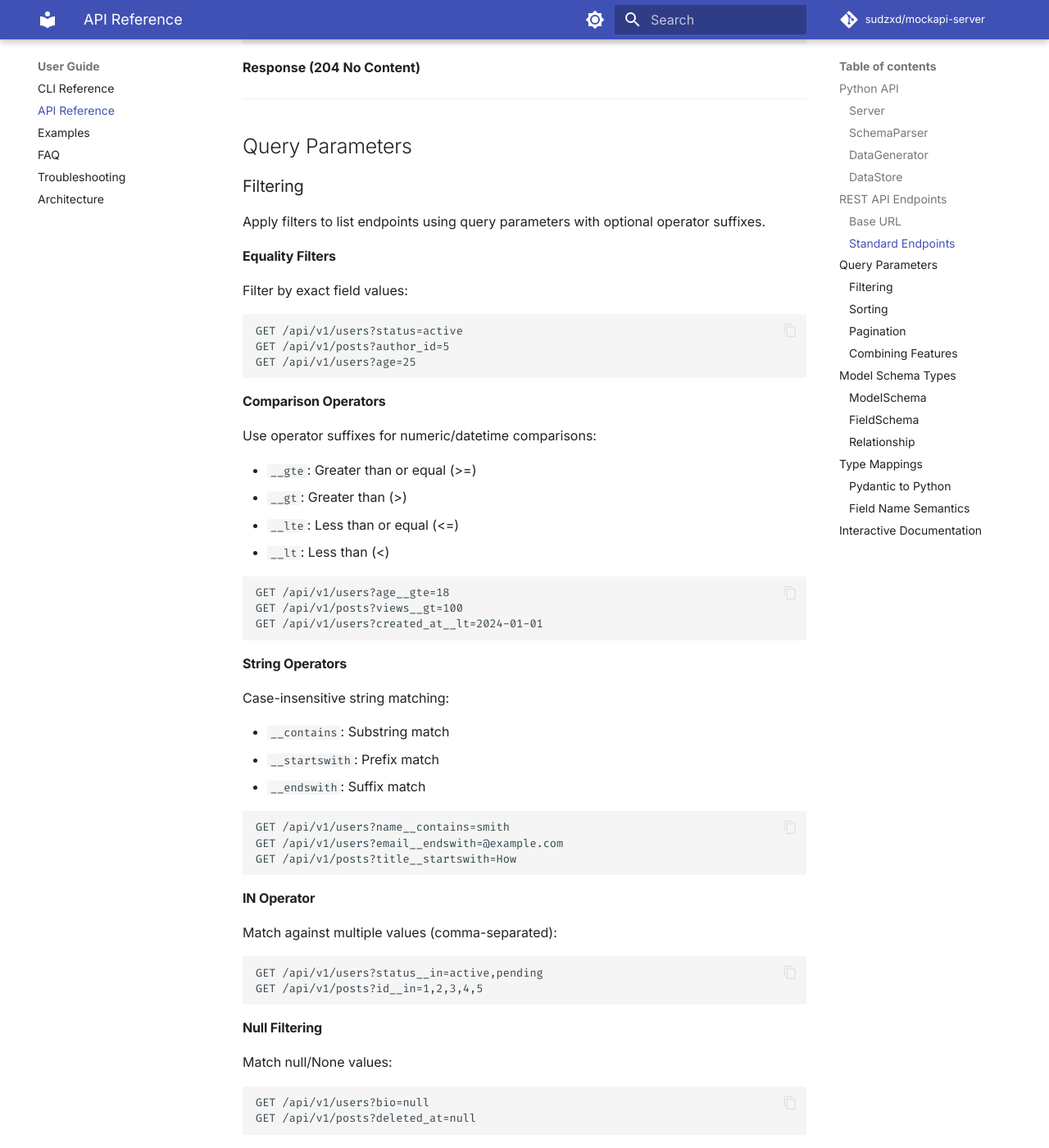
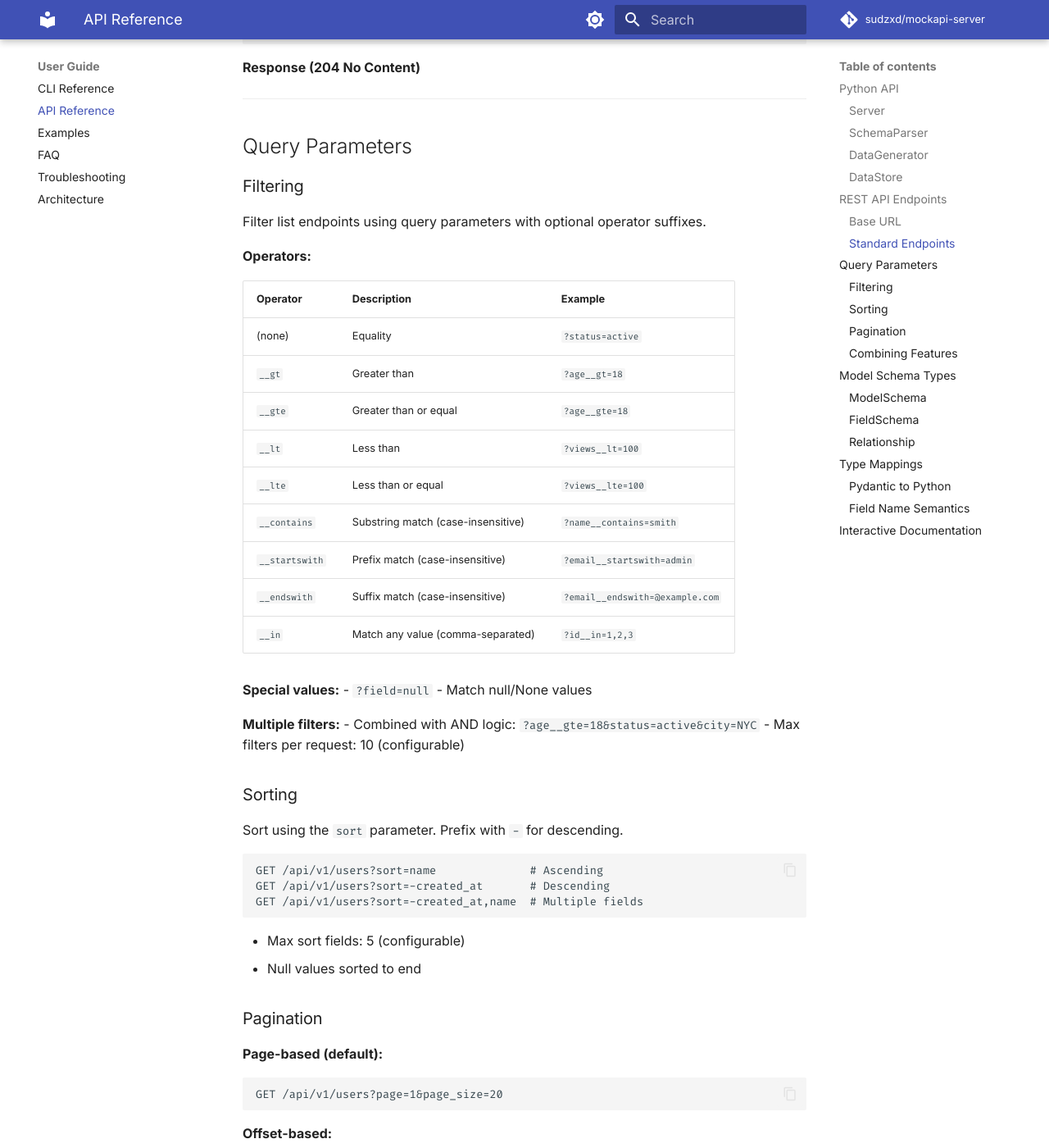
Before and after one commit to sudzxd/mock-api, an MkDocs documentation site: the page built from docs/api-reference.md, in a window 1280 px wide and 1400 px high, scrolled down 8181 px. Shown: the whole window at 82% size. Built offline with MkDocs 1.6.1 and Material for MkDocs 9.7.7, drawn with Linux system fonts in a browser that asks for light colours; comment, search, counter and statistics services are not loaded; the version menu is left out; some of the changed text lies outside the part shown.

Commit message:
docs: condense filtering and sorting section in API reference

````diff
--- a/docs/api-reference.md
+++ b/docs/api-reference.md
@@ -423,120 +423,40 @@ DELETE /api/v1/users/{id}
 
 ### Filtering
 
-Apply filters to list endpoints using query parameters with optional operator suffixes.
+Filter list endpoints using query parameters with optional operator suffixes.
 
-#### Equality Filters
+**Operators:**
 
-Filter by exact field values:
+| Operator | Description | Example |
+|----------|-------------|---------|
+| (none) | Equality | `?status=active` |
+| `__gt` | Greater than | `?age__gt=18` |
+| `__gte` | Greater than or equal | `?age__gte=18` |
+| `__lt` | Less than | `?views__lt=100` |
+| `__lte` | Less than or equal | `?views__lte=100` |
+| `__contains` | Substring match (case-insensitive) | `?name__contains=smith` |
+| `__startswith` | Prefix match (case-insensitive) | `?email__startswith=admin` |
+| `__endswith` | Suffix match (case-insensitive) | `?email__endswith=@example.com` |
+| `__in` | Match any value (comma-separated) | `?id__in=1,2,3` |
 
-```http
-GET /api/v1/users?status=active
-GET /api/v1/posts?author_id=5
-GET /api/v1/users?age=25
-```
+**Special values:**
+- `?field=null` - Match null/None values
 
-#### Comparison Operators
-
-Use operator suffixes for numeric/datetime comparisons:
-
-- `__gte`: Greater than or equal (>=)
-- `__gt`: Greater than (>)
-- `__lte`: Less than or equal (<=)
-- `__lt`: Less than (<)
-
-```http
-GET /api/v1/users?age__gte=18
-GET /api/v1/posts?views__gt=100
-GET /api/v1/users?created_at__lt=2024-01-01
-```
-
-#### String Operators
-
-Case-insensitive string matching:
-
-- `__contains`: Substring match
-- `__startswith`: Prefix match
-- `__endswith`: Suffix match
-
-```http
-GET /api/v1/users?name__contains=smith
-GET /api/v1/users?email__endswith=@example.com
-GET /api/v1/posts?title__startswith=How
-```
-
-#### IN Operator
-
-Match against multiple values (comma-separated):
-
-```http
-GET /api/v1/users?status__in=active,pending
-GET /api/v1/posts?id__in=1,2,3,4,5
-```
-
-#### Null Filtering
-
-Match null/None values:
-
-```http
-GET /api/v1/users?bio=null
-GET /api/v1/posts?deleted_at=null
-```
-
-#### Multiple Filters (AND Logic)
-
-All filters are combined with AND logic:
-
-```http
-GET /api/v1/users?age__gte=18&status=active&city=NYC
-GET /api/v1/posts?author_id=5&published=true&views__gt=50
-```
-
-#### Configuration Limits
-
-Default limits (configurable in `mockapi-server.yml`):
-
-- Maximum filters per request: 10
-- Invalid field names return 400 error
-- Invalid operators return 400 error
-- Invalid value types return 400 error
+**Multiple filters:**
+- Combined with AND logic: `?age__gte=18&status=active&city=NYC`
+- Max filters per request: 10 (configurable)
 
 ### Sorting
 
-Sort results using the `sort` parameter.
-
-#### Single Field
-
-Ascending (default):
+Sort using the `sort` parameter. Prefix with `-` for descending.
 
 ```http
-GET /api/v1/users?sort=name
-GET /api/v1/posts?sort=created_at
+GET /api/v1/users?sort=name              # Ascending
+GET /api/v1/users?sort=-created_at       # Descending
+GET /api/v1/users?sort=-created_at,name  # Multiple fields
 ```
 
-Descending (prefix with `-`):
-
-```http
-GET /api/v1/users?sort=-age
-GET /api/v1/posts?sort=-created_at
-```
-
-#### Multiple Fields
-
-Comma-separated for multi-level sorting:
-
-```http
-GET /api/v1/users?sort=-created_at,name
-GET /api/v1/posts?sort=-views,title
-```
-
-Second field is used as tiebreaker when first field values are equal.
-
-#### Configuration Limits
-
-Default limits (configurable in `mockapi-server.yml`):
-
-- Maximum sort fields per request: 5
-- Invalid field names return 400 error
+- Max sort fields: 5 (configurable)
 - Null values sorted to end
 
 ### Pagination
````
